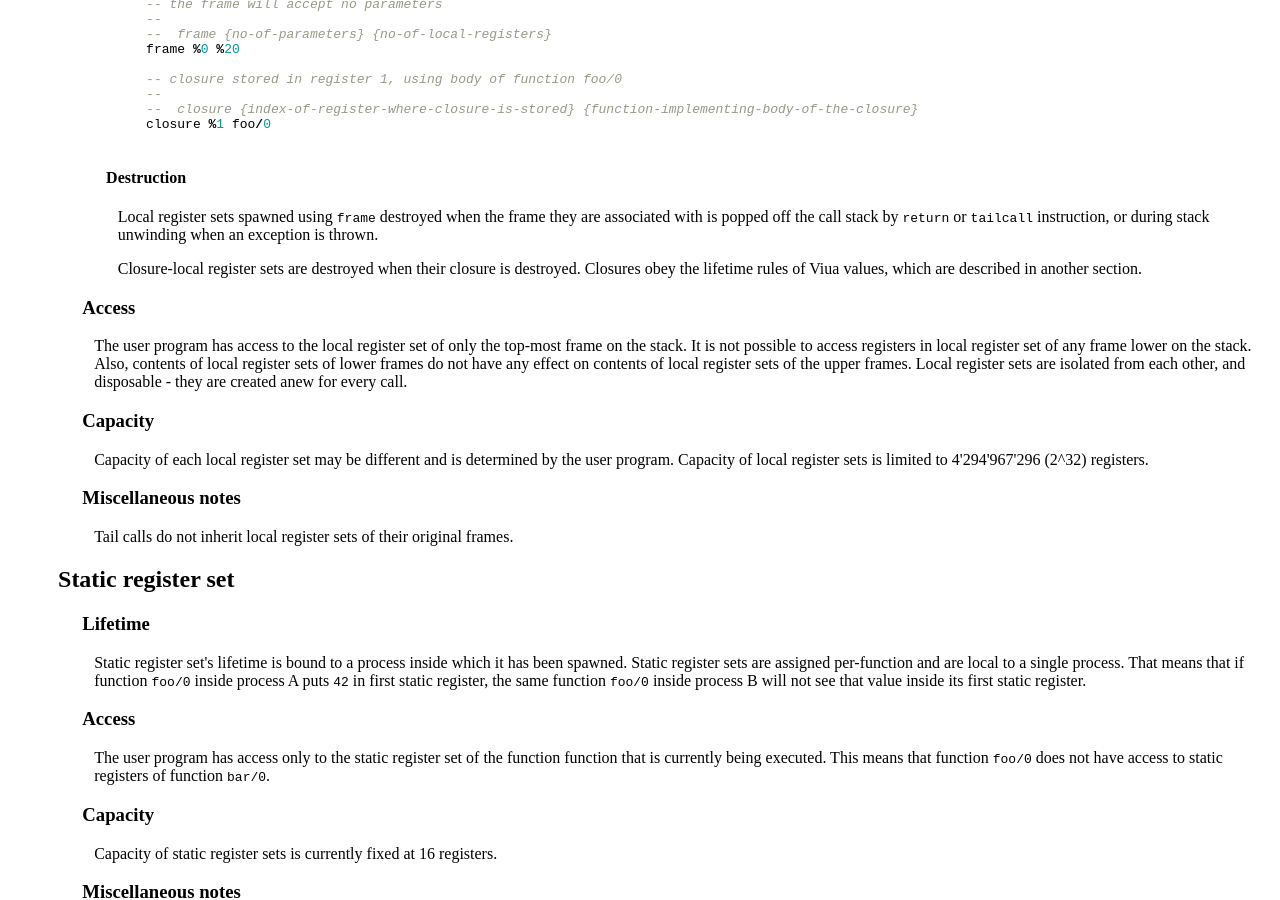
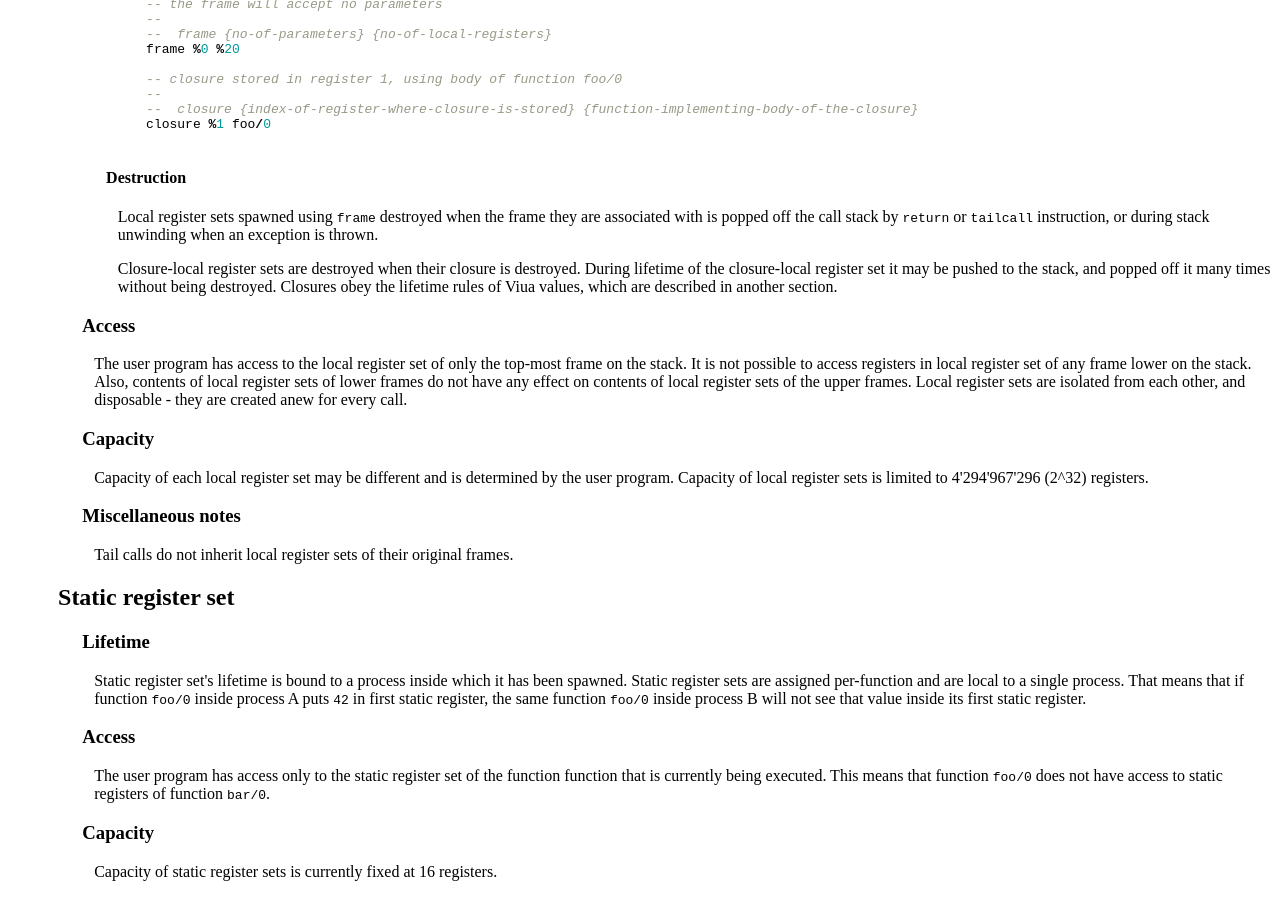
Before and after one commit to marekjm/docs.viuavm.org, a Jekyll site: the page built from model.html, in a window 1280 px wide and 900 px high, scrolled down 1003 px. Built offline with Jekyll 4.4.1, drawn with Linux system fonts in a browser that asks for light colours.

Commit message:
Add note about lifetime of closure-local register sets

```diff
--- a/model.html
+++ b/model.html
@@ -136,6 +136,8 @@ closure %1 foo/0
 
                     <p>
                         Closure-local register sets are destroyed when their closure is destroyed.
+                        During lifetime of the closure-local register set it may be pushed to the stack, and
+                        popped off it many times without being destroyed.
                         Closures obey the lifetime rules of Viua values, which are described in another section.
                     </p>
                 </section>
```
